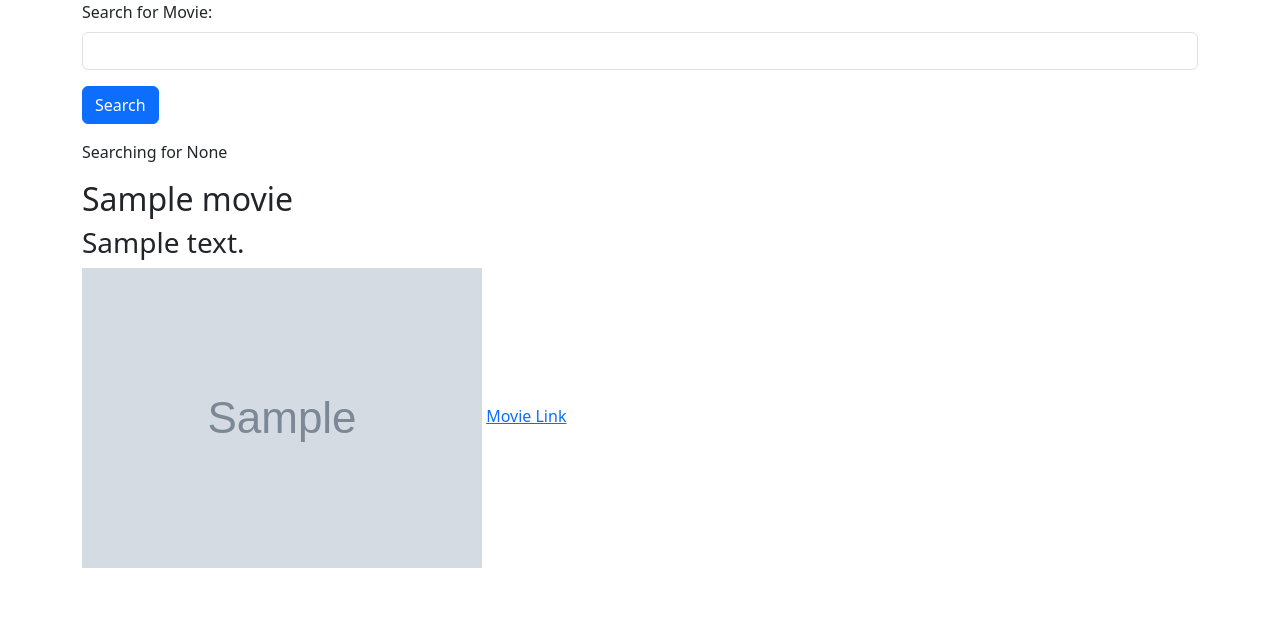
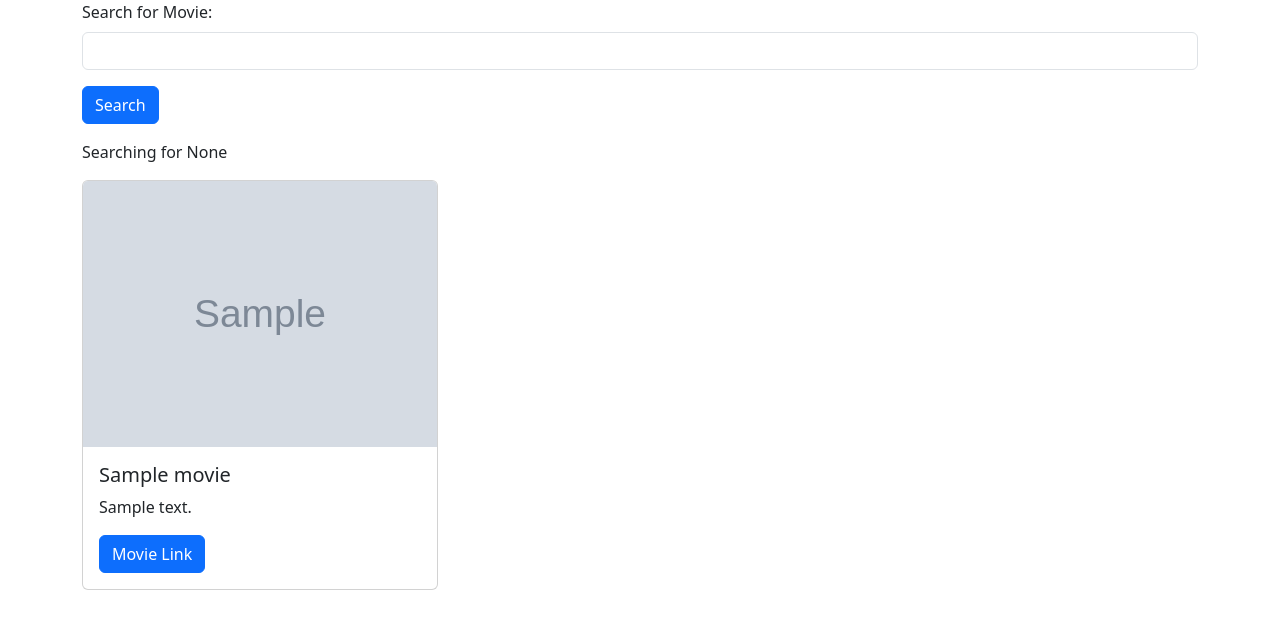
Before and after one commit to juanrw7/Taller1_PI1_20262, a Django app: page / in a window 1280 px wide. Shown: the top 629 px of the page. Run offline with Django 5.2, Linux system fonts and the light colour scheme; tables that the repository leaves empty hold one stand-in row (values such as "Sample post"); grey boxes marked "Sample" are stand-in pictures.

Commit message:
inclusion de Cards

```diff
--- a/movie/templates/home.html
+++ b/movie/templates/home.html
@@ -22,25 +22,26 @@
 
 </form>
 
-
-
 <p>Searching for {{ searchTerm }}</p>
 
+<!-- Un card por cada película con sus correspondientes atributos -->
+<div class="row row-cols-1 row-cols-md-3 g-4">
     {% for movie in movies %}
+    <div v-for="movie in movies" class="col">
+        <div class="card">
+        <img src="{{ movie.image.url }}" class="card-img-top" alt="...">
+        <div class="card-body">
+            <h5 class="card-title">{{ movie.title }}</h5>
+            <p class="card-text">{{ movie.description }}</p>
+            {% if movie.url %}
+            <a href="{{ movie.url }}" class="btn btn-primary">Movie Link</a>
+            {% endif %}
+        </div>
+    </div>
+</div>
+    {% endfor %}
+</div>
 
-        <h2>{{ movie.title }}</h2>
-
-        <h3>{{ movie.description }}</h3>
-
-        <img src="{{ movie.image.url }}">
-
-        {% if movie.url %}
-
-            <a href="{{ movie.url }}"> Movie Link </a>
-
-        {% endif %}
-
-    {% endfor %}
 
 <br/>
 
```
Lines whose indentation alone changed are shown as unchanged.
